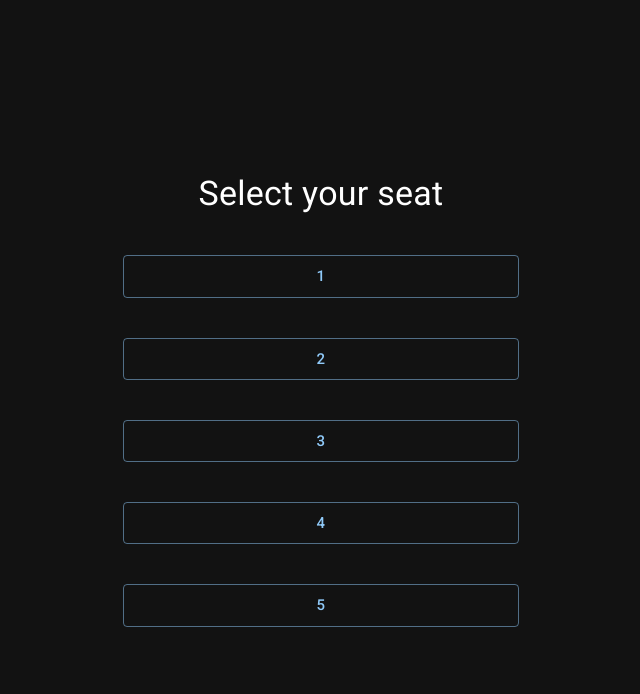
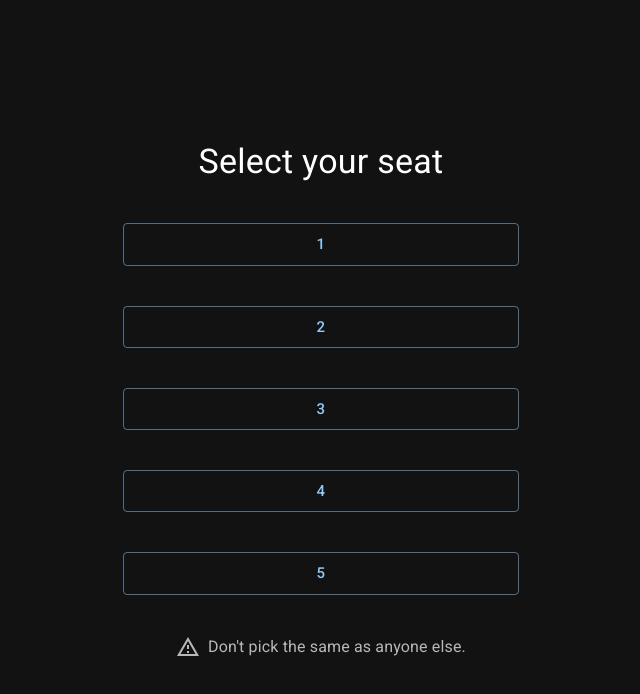
Before and after one commit to gimme/forktale, a React (Vite) app: page /crossroads in a window 1280 px wide. Shown: the top 694 px of the page, without its empty margins (319-959 px from the left). Built offline with nearby package versions, Linux system fonts and the light colour scheme.

Commit message:
feat: Add unique seating note

```diff
--- a/src/assets/strings.ts
+++ b/src/assets/strings.ts
@@ -11,5 +11,6 @@ export default {
     },
     room: {
         selectSeat: "Select your seat",
+        uniqueSeat: "Don't pick the same as anyone else.",
     },
 }
--- a/src/features/lobby/SeatingPage.tsx
+++ b/src/features/lobby/SeatingPage.tsx
@@ -1,5 +1,6 @@
 import { useNavigate, useParams } from "react-router-dom"
 
+import WarningAmberOutlinedIcon from "@mui/icons-material/WarningAmberOutlined"
 import { Button, Stack, Typography } from "@mui/material"
 
 import strings from "@/assets/strings"
@@ -18,7 +19,7 @@ export default function SeatingPage() {
             <Typography component="h1" variant="h4" align="center">
                 {strings.room.selectSeat}
             </Typography>
-            <Stack direction="column" spacing={5} sx={{ width: "100%", mt: 5 }}>
+            <Stack direction="column" spacing={5} sx={{ width: "100%", my: 5 }}>
                 {[1, 2, 3, 4, 5].map((seat) => (
                     <Button
                         key={seat}
@@ -31,6 +32,12 @@ export default function SeatingPage() {
                     </Button>
                 ))}
             </Stack>
+            <Stack direction={"row"} color="text.secondary" spacing={1}>
+                <WarningAmberOutlinedIcon />
+                <Typography component="p" align="center">
+                    {strings.room.uniqueSeat}
+                </Typography>
+            </Stack>
         </MainContainer>
     )
 }
```
